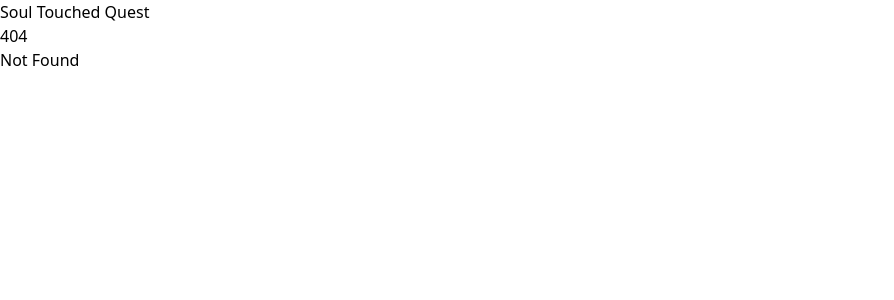
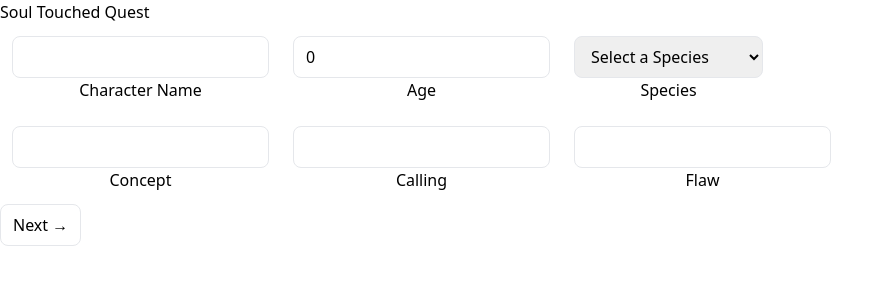
Before and after one commit to matalina/soul-touched-quest, a SvelteKit app: page /new-character in a window 1280 px wide. Before the commit this address had no page. Shown: the top 300 px of the page, without its empty margins (0-894 px from the left). Built offline with nearby package versions, Linux system fonts and the light colour scheme.

Commit message:
working bits

```diff
--- /dev/null
+++ b/src/data/constants.ts
@@ -0,0 +1,3 @@
+export const ActionType = [
+  'action','reaction','bonus-action','granted', 'attack'
+];
--- /dev/null
+++ b/src/routes/new-character/+page.svelte
@@ -0,0 +1,130 @@
+<script lang="ts">
+import { currentCharacter } from './../../stores/character';
+import { species } from '../../data/species';
+import { onMount } from 'svelte';
+
+let step = 1;
+
+$: character = $currentCharacter;
+
+function speciesChanged() {
+  const selected = species[character.species];
+  console.log(selected);
+  character.points += selected.pointsToSpend;
+  for(const i in selected.abilities) {
+    character.abilities[i as any] = {
+      base: 0,
+      modifiers: {'species': selected.abilities[i]},
+    }
+  }
+  character.hits.max = {base: character.hits.max.base, modifiers: {'species': selected.hits}};
+  console.log(character);
+}
+
+
+onMount( () => currentCharacter.set({
+  name: '',
+  age: 0,
+  species: '',
+  concept: '',
+  calling: '',
+  flaw: '',
+  level: {value: 0, unspentPoints: 0},
+  episodes: 0,
+  points: 0,
+  hits: {max: {base:0}, current: 0},
+  hitDC: {base:0},
+  saves: [],
+  morality: {base:0},
+  complexity: {base:0},
+  sanity: {base:8},
+  umbra: {base:0},
+  charges: {max: {base:0}, current: 0},
+  profession: '',
+  professionLevel: 0,
+  wealth: {base:0},
+  speed: {base:0},
+  initiative: 0,
+  abilities: [],
+  skills: {
+    physical: {base:0},
+    mental: {base:0},
+    social: {base:0},
+    occult: {base:0},
+  },
+  reputation: {name: 'overall', value: {base:0}, reputations: []},
+  log: [],
+}));
+</script>
+
+
+<div class="row">
+  <div class="form-group w-1/2">
+    <input name="name" bind:value={character.name} />
+    <label for="name">Character Name</label>
+  </div>
+  <div class="form-group w-1/6">
+    <input name="age" bind:value={character.age} />
+    <label for="age">Age</label>
+  </div>
+  <div class="form-group w-1/3">
+    <select
+      name="species"
+      bind:value={character.species}
+      on:change={speciesChanged}
+    >
+      <option value="">Select a Species</option>
+      {#each Object.keys(species) as key}
+      <option value={key}>{species[key].name}</option>
+      {/each}
+    </select>
+    <label for="species">Species</label>
+  </div>
+</div>
+<div class="row">
+  <div class="form-group w-1/3">
+    <input name="concept" bind:value={character.concept} />
+    <label for="concept">Concept</label>
+  </div>
+  <div class="form-group w-1/3">
+    <input name="calling" bind:value={character.calling} />
+    <label for="calling">Calling</label>
+  </div>
+  <div class="form-group w-1/3">
+    <input name="flaw" bind:value={character.flaw} />
+    <label for="flaw">Flaw</label>
+  </div>
+</div>
+
+{#if step === 2}
+  Step 2
+{/if}
+
+<div class="p-3 flex justify-end">
+  <button
+    class="bg-orange-600 text-orange-100 border-orange-900 w-40"
+    on:click={() => step++}
+  >
+    Next &rarr;
+  </button>
+</div>
+
+
+
+<style>
+  .form-group {
+    @apply flex flex-col p-3;
+  }
+  input, select, button {
+    @apply border py-2 px-3 rounded-lg;
+  }
+  input, select {
+    @apply w-full;
+  }
+  label {
+    @apply w-full text-center;
+  }
+  .row  {
+    @apply flex;
+  }
+</style>
--- /dev/null
+++ b/src/stores/character.ts
@@ -0,0 +1,4 @@
+import type { PlayerCharacter } from "src/data/types";
+import { writable } from "svelte/store";
+
+export const currentCharacter = writable({} as PlayerCharacter);
```
Also changed, not shown: src/data/skills.ts (renamed from src/stores/constants.ts, +8 -9 lines), src/data/types.ts (renamed from src/stores/types.ts, +28 -23 lines), src/routes/character-sheet/+page.svelte (+9 -9 lines), src/data/abilities.ts (renamed from src/stores/abilities.ts), src/data/species.ts (renamed from src/stores/species.ts).
